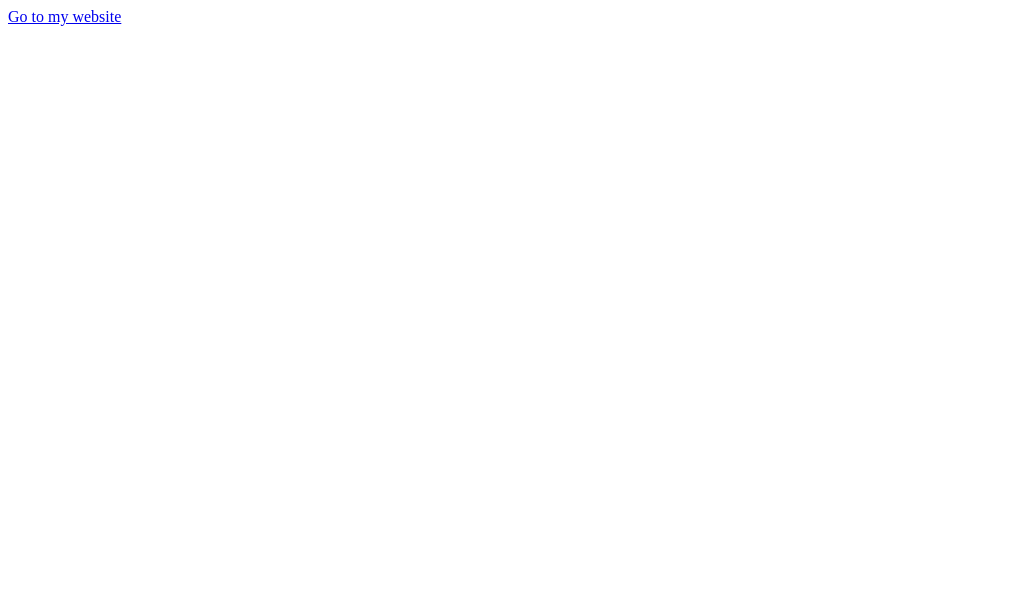
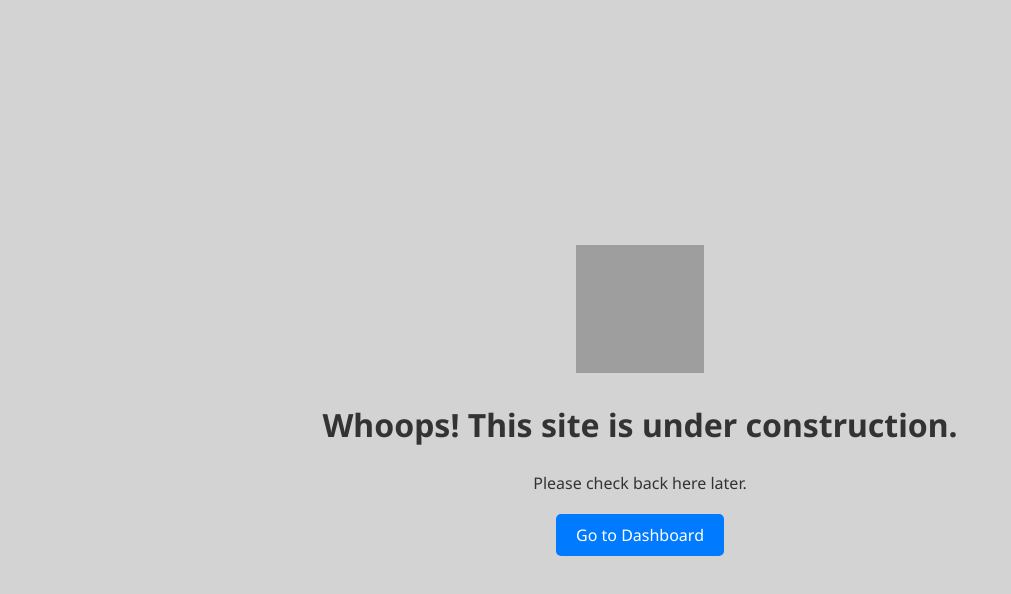
Before and after one commit to TheHTMLProject/under-construction, a plain HTML site: page index.html in a window 1280 px wide. Shown: the whole page, without its empty margins (0-1011 px from the left). Drawn offline with Linux system fonts and the light colour scheme; grey boxes are pictures that could not be loaded.

Commit message:
Update index.html

```diff
--- a/index.html
+++ b/index.html
@@ -1,3 +1,60 @@
-<html>
-<a href="https://thehtmlproject.github.io/home/index">Go to my website</a>
+<!DOCTYPE html>
+<html lang="en">
+<head>
+    <meta charset="UTF-8">
+    <meta name="viewport" content="width=device-width, initial-scale=1.0">
+    <title>Under Construction</title>
+    <link href="https://fonts.googleapis.com/css2?family=Noto+Sans:wght@400;700&display=swap" rel="stylesheet">
+    <style>
+        body {
+            margin: 0;
+            font-family: 'Noto Sans', sans-serif;
+            text-align: center;
+            background-color: #d3d3d3;
+            color: #333;
+            display: flex;
+            flex-direction: column;
+            justify-content: center;
+            align-items: center;
+            height: 100vh;
+        }
+        .logo {
+            width: 128px;
+            height: 128px;
+
+            margin-bottom: 20px;
+            display: flex;
+            justify-content: center;
+            align-items: center;
+            font-weight: bold;
+            text-transform: uppercase;
+        }
+        h1 {
+            margin: 10px 0;
+        }
+        p {
+            margin-bottom: 20px;
+        }
+        .button {
+            display: inline-block;
+            background-color: #007BFF;
+            color: white;
+            padding: 10px 20px;
+            border-radius: 5px;
+            font-size: 16px;
+            text-decoration: none;
+            transition: all 0.3s ease;
+        }
+        .button:hover {
+            background-color: #0056b3;
+            transform: scale(1.1);
+        }
+    </style>
+</head>
+<body>
+    <img src="https://thehtmlproject.github.io/home/Icon.jpeg" alt="Logo" class="logo">
+    <h1>Whoops! This site is under construction.</h1>
+    <p>Please check back here later.</p>
+    <a href="https://thehtmlproject.github.io/home/index" class="button">Go to Dashboard</a>
+</body>
 </html>
```
